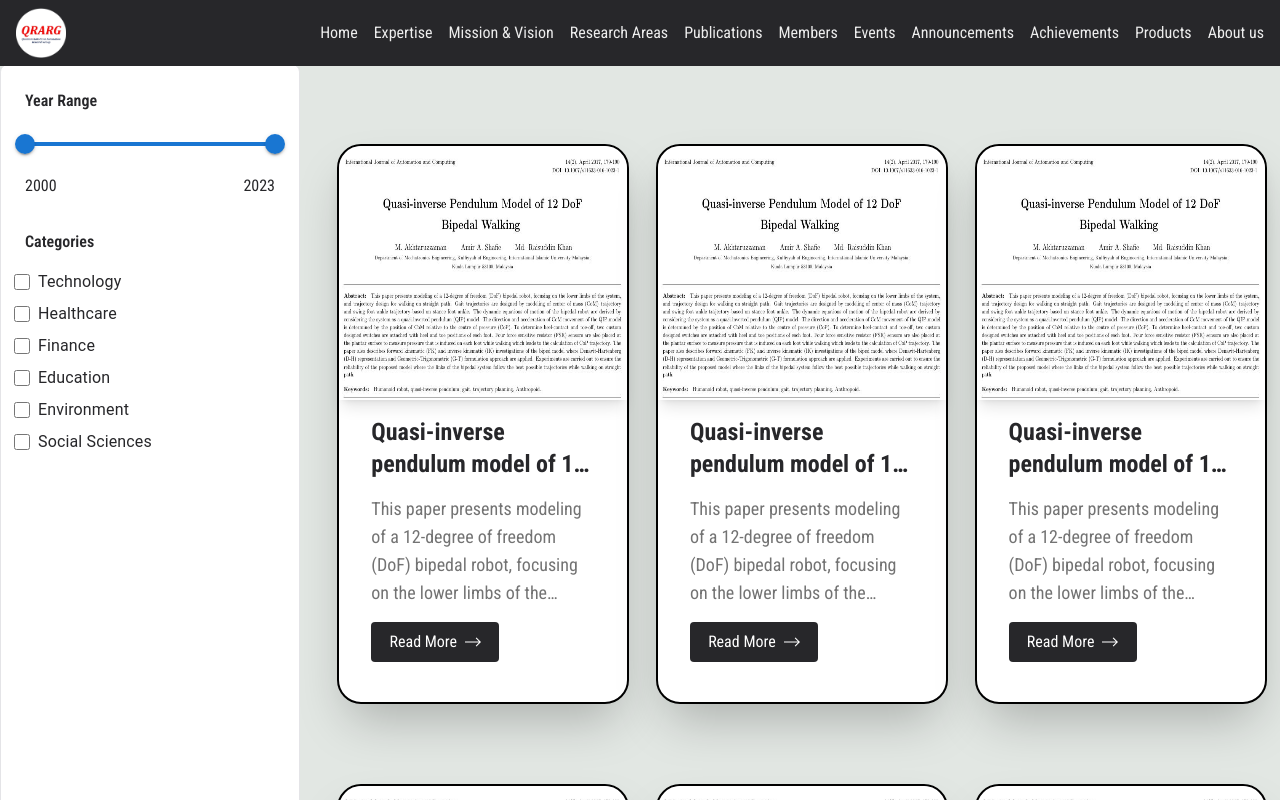
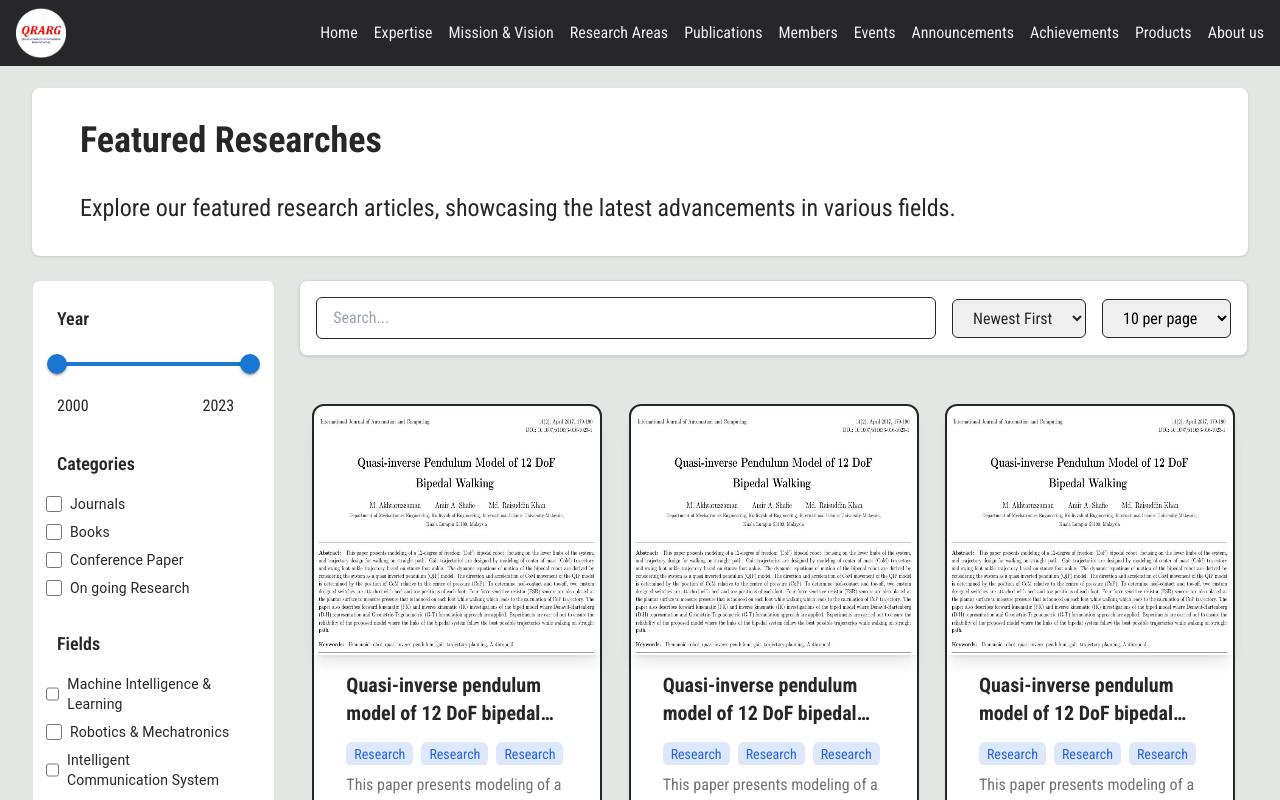
Before and after one commit to RafsanProve/qrarg, a Next.js app in the folder client/: page /research in a window 1280 px wide. Shown: the top 800 px of the page. Built offline with nearby package versions, Linux system fonts and the light colour scheme.

Commit message:
Add InfoSection and field in filter and update the card button

```diff
--- a/client/app/components/research/FilterBox.jsx
+++ b/client/app/components/research/FilterBox.jsx
@@ -6,14 +6,21 @@ import { Slider, FormGroup, FormControlLabel } from '@mui/material';
 const FilterBox = ({ onFilterChange }) => {
   const [yearRange, setYearRange] = useState([2000, 2023]);
   const [selectedCategories, setSelectedCategories] = useState([]);
+  const [selectedFields, setSelectedFields] = useState([]);
 
   const categories = [
-    'Technology',
-    'Healthcare',
-    'Finance',
-    'Education',
-    'Environment',
-    'Social Sciences'
+    'Journals',
+    'Books',
+    'Conference Paper',
+    'On going Research',
+  ];
+
+  const fields = [
+    'Machine Intelligence & Learning',
+    'Robotics & Mechatronics',
+    'Intelligent Communication System',
+    'Quantum Mechanics and Computing',
+    'Security in Robotics and Intelligent System',
   ];
 
   const handleYearChange = (event, newValue) => {
@@ -31,25 +38,36 @@ const FilterBox = ({ onFilterChange }) => {
     onFilterChange({ yearRange, categories: updatedCategories });
   };
 
+  const handleFieldChange = (event) => {
+    const field = event.target.name;
+    const updatedFields = event.target.checked
+      ? [...selectedFields, field]
+      : selectedFields.filter(c => c !== field);
+
+    setSelectedFields(updatedFields);
+    onFilterChange({ yearRange, fields: updatedFields });
+  };
+
   return (
     <div className="sticky top-16 h-screen p-6 bg-white border border-zinc-200 rounded-lg shadow-sm">
       <div className="mb-8">
-        <h4 className="mb-4 font-semibold text-zinc-800">Year Range</h4>
+        <h4 className="mb-4 font-semibold text-lg text-zinc-800">Year</h4>
         <Slider
+          className='w-11/12'
           value={yearRange}
           onChange={handleYearChange}
           valueLabelDisplay="auto"
           min={2000}
           max={2023}
         />
-        <div className="flex justify-between mt-2 text-zinc-800">
+        <div className="flex justify-between w-11/12 mt-2 text-zinc-800">
           <span>{yearRange[0]}</span>
           <span>{yearRange[1]}</span>
         </div>
       </div>
 
       <div className="mt-8">
-        <h4 className="mb-4 font-semibold text-zinc-800">Categories</h4>
+        <h4 className="mb-4 font-semibold text-lg text-zinc-800">Categories</h4>
         <FormGroup className="space-y-2">
           {categories.map((category) => (
             <FormControlLabel
@@ -63,7 +81,29 @@ const FilterBox = ({ onFilterChange }) => {
                   className="w-4 h-4 rounded border-zinc-300 text-zinc-800 focus:ring-zinc-500"
                 />
               }
-              label={<span className="ml-2 text-zinc-800">{category}</span>}
+              label={<p className="ml-2 text-sm text-zinc-800">{category}</p>}
+              className="flex items-center"
+            />
+          ))}
+        </FormGroup>
+      </div>
+
+      <div className="mt-8">
+        <h4 className="mb-4 font-semibold text-lg text-zinc-800">Fields</h4>
+        <FormGroup className="space-y-2">
+          {fields.map((fields) => (
+            <FormControlLabel
+              key={fields}
+              control={
+                <input
+                  type="checkbox"
+                  checked={selectedFields.includes(fields)}
+                  onChange={handleFieldChange}
+                  name={fields}
+                  className="w-4 h-4 rounded border-zinc-300 text-zinc-800 focus:ring-zinc-500"
+                />
+              }
+              label={<p className="ml-2 text-sm text-zinc-800">{fields}</p>}
               className="flex items-center"
             />
           ))}
--- /dev/null
+++ b/client/app/components/research/InfoSection.jsx
@@ -0,0 +1,10 @@
+export default function InfoSection(){
+  return (
+    <div className="flex flex-col items-start gap-4 p-4 bg-white rounded-lg shadow my-6 mx-8">
+      <h1 className="text-2xl text-zinc-800 sm:text-3xl md:text-4xl font-bold px-4 sm:px-8 mb-4 mt-4">Featured Researches</h1>
+      <p className="text-base text-zinc-800 sm:text-xl md:text-2xl px-4 sm:px-8 md:px-18 mb-4 leading-relaxed">
+        Explore our featured research articles, showcasing the latest advancements in various fields.
+      </p>
+    </div>
+  );
+};
--- a/client/app/components/research/ResearchCard.jsx
+++ b/client/app/components/research/ResearchCard.jsx
@@ -1,22 +1,27 @@
 import Image from "next/image"
 import Link from "next/link"
+import Tag from "./Tag"
 
 export default function HomeCard({ title, description, imageUrl, link }) {
   return (
-    <div className="bg-white text-zinc-800 rounded-3xl border-2 border-black shadow-2xl flex flex-col items-left justify-start h-[560px] w-11/12 mx-auto pb-10 mt-20 sm:mx-8 md:mx-auto">
-      <Image src={imageUrl} alt={title} className="w-80 h-64 rounded-t-3xl shadow-lg bg-cover" width={320} height={256} />
-      <h1 className="text-lg line-clamp-2 text-left w-full font-bold sm:text-lg md:text-2xl mb-4 mt-4 px-4 sm:px-8 md:px-18">{title}</h1>
+    <div className="bg-white text-zinc-800 rounded-xl border-2 border-zinc-800 flex flex-col items-left justify-start h-[560px] w-11/12 mx-auto pb-10 mt-12 sm:mx-8 md:mx-auto">
+      <Image src={imageUrl} alt={title} className="w-full h-64 rounded-t-3xl shadow-lg bg-cover" width={320} height={256} />
+      <h1 className="line-clamp-2 text-left w-full font-bold text-base sm:text-base md:text-xl mb-4 mt-4 px-4 sm:px-8 md:px-18">{title}</h1>
+      <div className="flex flex-row line-clamp-1 items-center justify-start gap-2 px-4 sm:px-8 md:px-18 mb-2">
+        <Tag name="Research" />
+        <Tag name="Research" />
+        <Tag name="Research" />
+      </div>
       {
       (link)
           ?
-        (<p className="text-base line-clamp-4 text-neutral-500 sm:text-base md:text-lg px-4 sm:px-8 md:px-18 mb-4 leading-relaxed text-left">{description}</p>)
+        (<p className="line-clamp-4 text-neutral-500 text-sm sm:text-sm md:text-base px-4 sm:px-8 md:px-18 mb-4 leading-relaxed text-left">{description}</p>)
           :
-        (<p className="text-base line-clamp-5 text-neutral-500 sm:text-base md:text-lg px-4 sm:px-8 md:px-18 mb-4 leading-relaxed text-left">{description}</p>)
+        (<p className="line-clamp-5 text-neutral-500 text-sm sm:text-sm md:text-base px-4 sm:px-8 md:px-18 mb-4 leading-relaxed text-left">{description}</p>)
       }
       {link && (
-        <Link href={link} target="_blank" className="bg-zinc-800 text-white w-32 h-10 transition duration-700 ease-in-out hover:scale-105 hover:drop-shadow-xl flex items-center justify-center rounded-[4px] mt-auto mx-8 self-start">
-          Read More
-          <Image src="/svgs/arrow.svg" alt="arrow" className="w-4 h-4 ml-2" width={20} height={20} />
+        <Link href={link} target="_blank" className=" text-indigo-500 font-bold w-32 h-10 transition duration-700 ease-in-out hover:text-blue-500 hover:scale-105 hover:drop-shadow-xl flex items-center justify-center rounded-[4px] mt-auto mx-4 self-start">
+          Read More...
         </Link>
       )}
 
--- /dev/null
+++ b/client/app/components/research/SearchBar.jsx
@@ -0,0 +1,56 @@
+'use client'
+
+import React, { useState } from 'react';
+
+export default function SearchBar({ onSearch, onSort, onItemsPerPage }){
+  const [searchTerm, setSearchTerm] = useState('');
+  const [sortOrder, setSortOrder] = useState('desc');
+  const [itemsPerPage, setItemsPerPage] = useState(10);
+
+  const handleSearch = (e) => {
+    setSearchTerm(e.target.value);
+    onSearch(e.target.value);
+  };
+
+  const handleSortChange = (e) => {
+    setSortOrder(e.target.value);
+    onSort(e.target.value);
+  };
+
+  const handleItemsPerPageChange = (e) => {
+    setItemsPerPage(e.target.value);
+    onItemsPerPage(Number(e.target.value));
+  };
+
+  return (
+    <div className="flex items-center gap-4 p-4 bg-white rounded-lg shadow border border-gray-300">
+      <input
+        type="text"
+        placeholder="Search..."
+        value={searchTerm}
+        onChange={handleSearch}
+        className="text-zinc-800 flex-1 px-4 py-2 border border-zinc-800 rounded-md focus:outline-none focus:ring-2 focus:ring-blue-500"
+      />
+
+      <select
+        value={sortOrder}
+        onChange={handleSortChange}
+        className="text-zinc-800 px-4 py-2 border border-zinc-800 rounded-md focus:outline-none focus:ring-2 focus:ring-blue-500"
+      >
+        <option value="desc">Newest First</option>
+        <option value="asc">Oldest First</option>
+      </select>
+
+      <select
+        value={itemsPerPage}
+        onChange={handleItemsPerPageChange}
+        className="text-black px-4 py-2 border border-zinc-800 rounded-md focus:outline-none focus:ring-2 focus:ring-blue-500"
+      >
+        <option value={5}>5 per page</option>
+        <option value={10}>10 per page</option>
+        <option value={20}>20 per page</option>
+        <option value={50}>50 per page</option>
+      </select>
+    </div>
+  );
+};
--- /dev/null
+++ b/client/app/components/research/Tag.jsx
@@ -0,0 +1,7 @@
+export default function Tag({name}) {
+    return (
+        <div className="inline rounded-md bg-blue-600/15 px-2 py-0.5 text-blue-600 text-sm line-clamp-1">
+        {name}
+        </div>
+    );
+}
--- a/client/app/research/page.js
+++ b/client/app/research/page.js
@@ -3,6 +3,8 @@ import Footer from "../components/Footer";
 import ResearchCard from "../components/research/ResearchCard";
 import {Roboto_Condensed} from "next/font/google";
 import FilterBox from "../components/research/FilterBox";
+import SearchBar from "../components/research/SearchBar";
+import InfoSection from "../components/research/InfoSection";
 
 const roboto = Roboto_Condensed({
       weight: ["100", "200", "300", "400", "500", "600", "700", "800", "900"],
@@ -15,14 +17,16 @@ export default function ResearchesPage() {
       <main className={roboto.className}>
         <Navbar />
         <div className="bg-zinc-800 w-full h-16"></div>
-        <div className="flex">
+        <InfoSection />
+        <div className="flex mx-8">
           {/* Fixed FilterBox */}
-          <div className="sticky top-16 w-[300px] h-screen overflow-y-auto">
+          <div className="sticky top-20 w-1/5 h-screen overflow-y-auto">
             <FilterBox />
           </div>
 
           {/* Research Cards Grid */}
           <div className="ml-6 flex-1">
+          <SearchBar />
             <div className="grid grid-cols-3">
               <ResearchCard
                 title={"Quasi-inverse pendulum model of 12 DoF bipedal walking"}
```
